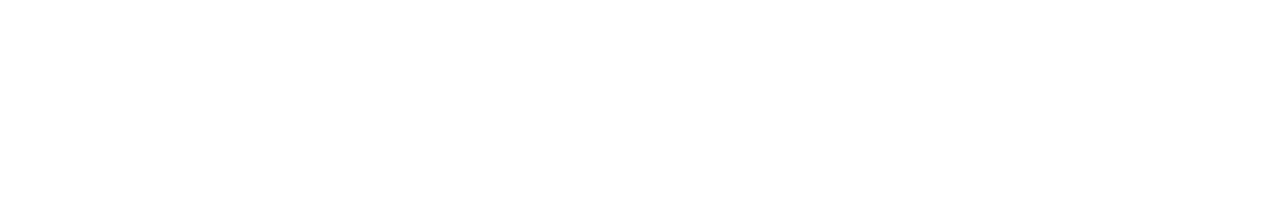
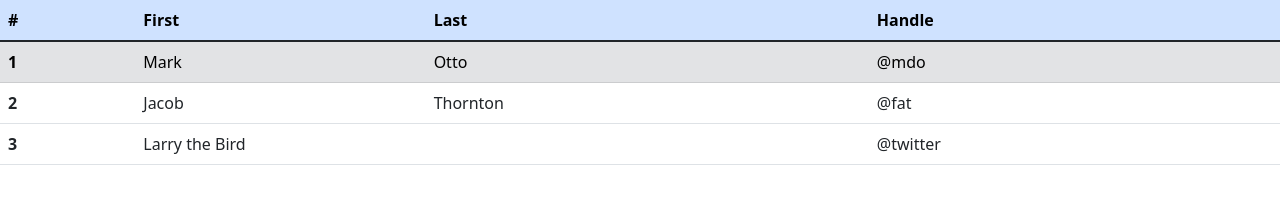
Before and after one commit to beuxbeuh/bootstrap, a plain HTML site: page bac-a-sable/index.html in a window 1280 px wide. Drawn offline with Linux system fonts and the light colour scheme.

Commit message:
boostrap, les contents...

```diff
--- a/bac-a-sable/index.html
+++ b/bac-a-sable/index.html
@@ -1,12 +1,55 @@
 <!DOCTYPE html>
 <html lang="fr">
+
 <head>
     <meta charset="UTF-8">
     <meta http-equiv="X-UA-Compatible" content="IE=edge">
     <meta name="viewport" content="width=device-width, initial-scale=1.0">
     <title>Boostrap</title>
+    <link rel="stylesheet" href="../assets/css/bootstrap.min.css">
 </head>
+
 <body>
+    <!-- <h1>Le boostrap</h1>
+    <h2 class="h1">Titre hachedeux avec une classe h1</h2>
+    <p class="h1">h1. Bootstrap heading</p>
+    <p class="h2">h2. Bootstrap heading</p>
+    <p class="h3">h3. Bootstrap heading</p>
+    <p class="h4">h4. Bootstrap heading</p>
+    <p class="h5">h5. Bootstrap heading</p>
+    <p class="h6">h6. Bootstrap heading</p>
+    <p class="display-1">Lorem ipsum dolor sit amet consectetur adipisicing elit. Assumenda tempora, perspiciatis quis delectus sequi esse accusantium unde quibusdam deleniti pariatur?</p>
+    <img src="https://picsum.photos/250/250" class="img-fluid img-thumbnail"  alt="photo aleatoire">
+     -->
 
+     <table class="table">
+        <thead>
+          <tr class="table-primary">
+            <th scope="col">#</th>
+            <th scope="col">First</th>
+            <th scope="col">Last</th>
+            <th scope="col">Handle</th>
+          </tr>
+        </thead>
+        <tbody>
+          <tr class="table-secondary">
+            <th scope="row">1</th>
+            <td>Mark</td>
+            <td>Otto</td>
+            <td>@mdo</td>
+          </tr>
+          <tr>
+            <th scope="row">2</th>
+            <td>Jacob</td>
+            <td>Thornton</td>
+            <td>@fat</td>
+          </tr>
+          <tr>
+            <th scope="row">3</th>
+            <td colspan="2">Larry the Bird</td>
+            <td>@twitter</td>
+          </tr>
+        </tbody>
+      </table>
 </body>
 </html>
```
